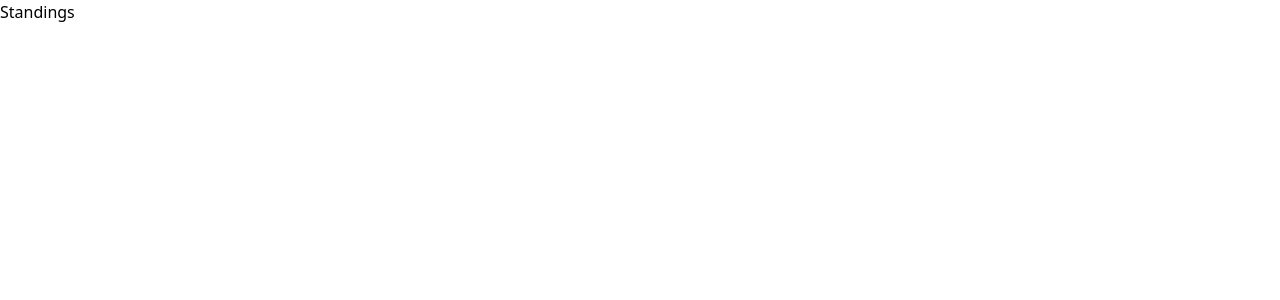
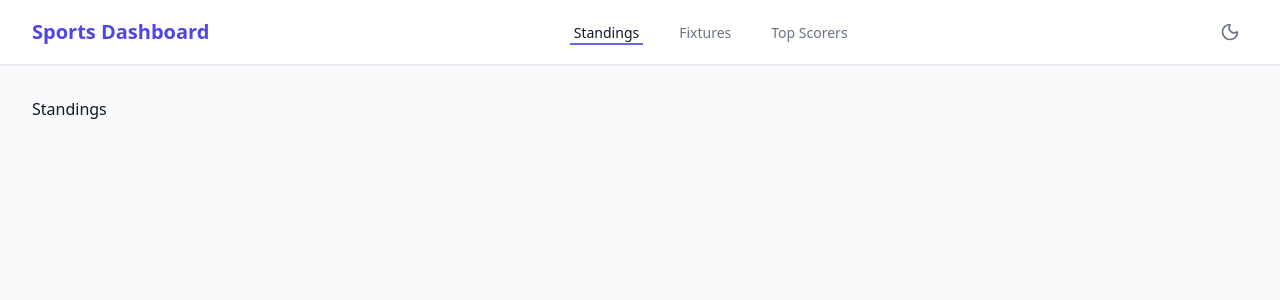
Before and after one commit to mahmoud-el-melegy/sports-dashboard, a React (Vite) app: page / in a window 1280 px wide. Shown: the top 300 px of the page. Built offline with nearby package versions, Linux system fonts and the light colour scheme.

Commit message:
feat:  add navbar and layout components

```diff
--- a/src/App.tsx
+++ b/src/App.tsx
@@ -1,8 +1,8 @@
-import React from 'react';
 import { BrowserRouter as Router, Routes, Route } from 'react-router-dom';
 import { QueryClient, QueryClientProvider } from '@tanstack/react-query';
 import { ThemeProvider, useTheme } from './contexts/ThemeContext';
 import { LeagueProvider } from './contexts/LeagueContext';
+import Layout from './components/Layout';
 import Standings from './pages/Standings';
 import Fixtures from './pages/Fixtures';
 import TopScorers from './pages/TopScorers';
@@ -16,11 +16,13 @@ function AppContent() {
   return (
     <div className={theme === 'dark' ? 'dark' : ''}>
       <Router>
-        <Routes>
-          <Route path="/" element={<Standings />} />
-          <Route path="/fixtures" element={<Fixtures />} />
-          <Route path="/top-scorers" element={<TopScorers />} />
-        </Routes>
+        <Layout>
+          <Routes>
+            <Route path="/" element={<Standings />} />
+            <Route path="/fixtures" element={<Fixtures />} />
+            <Route path="/top-scorers" element={<TopScorers />} />
+          </Routes>
+        </Layout>
       </Router>
     </div>
   );
--- /dev/null
+++ b/src/components/Layout.tsx
@@ -0,0 +1,17 @@
+import type { ReactNode } from 'react';
+import Navbar from './Navbar';
+
+interface LayoutProps {
+  children: ReactNode;
+}
+
+export default function Layout({ children }: LayoutProps) {
+  return (
+    <div className="min-h-screen bg-gray-50 dark:bg-gray-900 text-gray-900 dark:text-gray-100 flex flex-col transition-colors duration-200">
+      <Navbar />
+      <main className="flex-1 w-full max-w-7xl mx-auto px-4 sm:px-6 lg:px-8 py-8">
+        {children}
+      </main>
+    </div>
+  );
+}
--- /dev/null
+++ b/src/components/Navbar.tsx
@@ -0,0 +1,90 @@
+import { useState } from 'react';
+import { Link, useLocation } from 'react-router-dom';
+import { Menu, X } from 'lucide-react';
+import ThemeToggle from './ThemeToggle';
+
+export default function Navbar() {
+  const [isOpen, setIsOpen] = useState(false);
+  const location = useLocation();
+
+  const navLinks = [
+    { name: 'Standings', path: '/' },
+    { name: 'Fixtures', path: '/fixtures' },
+    { name: 'Top Scorers', path: '/top-scorers' },
+  ];
+
+  return (
+    <nav className="bg-white dark:bg-gray-800 shadow-sm border-b border-gray-200 dark:border-gray-700 transition-colors duration-200">
+      <div className="max-w-7xl mx-auto px-4 sm:px-6 lg:px-8">
+        <div className="flex justify-between h-16">
+          {/* Left: Logo */}
+          <div className="flex items-center">
+            <Link to="/" className="text-xl font-bold text-indigo-600 dark:text-indigo-400">
+              Sports Dashboard
+            </Link>
+          </div>
+
+          {/* Middle: Links (Desktop) */}
+          <div className="hidden md:flex md:items-center md:space-x-8">
+            {navLinks.map((link) => (
+              <Link
+                key={link.name}
+                to={link.path}
+                className={`inline-flex items-center px-1 pt-1 border-b-2 text-sm font-medium transition-colors ${
+                  location.pathname === link.path
+                    ? 'border-indigo-500 text-gray-900 dark:text-white'
+                    : 'border-transparent text-gray-500 hover:border-gray-300 hover:text-gray-700 dark:text-gray-400 dark:hover:text-gray-200 dark:hover:border-gray-600'
+                }`}
+              >
+                {link.name}
+              </Link>
+            ))}
+          </div>
+
+          {/* Right: Theme Toggle (Desktop) */}
+          <div className="hidden md:flex items-center">
+            <ThemeToggle />
+          </div>
+
+          {/* Mobile menu button and theme toggle */}
+          <div className="flex items-center md:hidden space-x-2">
+            <ThemeToggle />
+            <button
+              onClick={() => setIsOpen(!isOpen)}
+              className="inline-flex items-center justify-center p-2 rounded-md text-gray-400 hover:text-gray-500 hover:bg-gray-100 dark:hover:bg-gray-700 dark:hover:text-gray-300 focus:outline-none"
+            >
+              <span className="sr-only">Open main menu</span>
+              {isOpen ? (
+                <X className="block h-6 w-6" aria-hidden="true" />
+              ) : (
+                <Menu className="block h-6 w-6" aria-hidden="true" />
+              )}
+            </button>
+          </div>
+        </div>
+      </div>
+
+      {/* Mobile Menu */}
+      {isOpen && (
+        <div className="md:hidden">
+          <div className="pt-2 pb-3 space-y-1">
+            {navLinks.map((link) => (
+              <Link
+                key={link.name}
+                to={link.path}
+                onClick={() => setIsOpen(false)}
+                className={`block pl-3 pr-4 py-2 border-l-4 text-base font-medium ${
+                  location.pathname === link.path
+                    ? 'bg-indigo-50 border-indigo-500 text-indigo-700 dark:bg-gray-700 dark:border-indigo-400 dark:text-white'
+                    : 'border-transparent text-gray-500 hover:bg-gray-50 hover:border-gray-300 hover:text-gray-700 dark:text-gray-400 dark:hover:bg-gray-700 dark:hover:text-gray-200'
+                }`}
+              >
+                {link.name}
+              </Link>
+            ))}
+          </div>
+        </div>
+      )}
+    </nav>
+  );
+}
--- /dev/null
+++ b/src/components/ThemeToggle.tsx
@@ -0,0 +1,20 @@
+import { Moon, Sun } from 'lucide-react';
+import { useTheme } from '../contexts/ThemeContext';
+
+export default function ThemeToggle() {
+  const { theme, toggleTheme } = useTheme();
+
+  return (
+    <button
+      onClick={toggleTheme}
+      className="p-2 rounded-md text-gray-500 hover:bg-gray-100 dark:text-gray-400 dark:hover:bg-gray-700 transition-colors focus:outline-none"
+      aria-label="Toggle theme"
+    >
+      {theme === 'dark' ? (
+        <Sun className="w-5 h-5 text-yellow-500" />
+      ) : (
+        <Moon className="w-5 h-5" />
+      )}
+    </button>
+  );
+}
```
